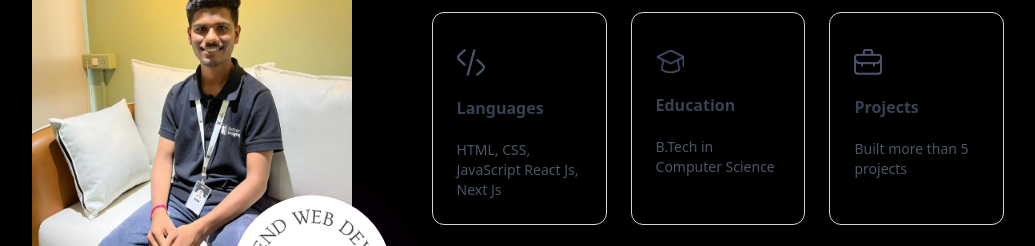
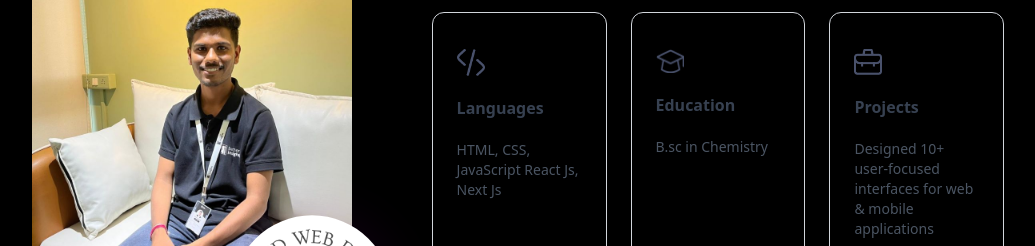
Before and after one commit to rameshkirtane2001-netizen/UIUX-Portfolio, a website: page index.html in a window 1280 px wide. Shown: the part 1160-1406 px from the top of the page, without its empty margins (122-1157 px from the left). Drawn offline with nearby package versions, Linux system fonts and the light colour scheme; a web font is replaced by a local one.

Commit message:
Update index.html

```diff
--- a/index.html
+++ b/index.html
@@ -127,14 +127,15 @@
                         <img src="./assets/edu-icon.png" alt="" class="w-7 mt-3 dark:hidden"><img
                             src="./assets/edu-icon-dark.png" alt="" class="w-7 mt-3 hidden dark:block">
                         <h3 class="my-4 font-semibold text-gray-700 dark:text-white">Education</h3>
-                        <p class="text-gray-600 text-sm dark:text-white/80">B.Tech in Computer Science</p>
+                        <p class="text-gray-600 text-sm dark:text-white/80">B.sc in Chemistry</p>
                     </li>
                     <li
                         class="border border-gray-300 dark:border-white/30 rounded-xl p-6 cursor-pointer hover:bg-lightHover hover:-translate-y-1 duration-500 hover:shadow-black dark:hover:shadow-white/80 dark:hover:bg-darkHover/50">
                         <img src="./assets/project-icon.png" alt="" class="w-7 mt-3 dark:hidden"><img
                             src="./assets/project-icon-dark.png" alt="" class="w-7 mt-3 hidden dark:block">
                         <h3 class="my-4 font-semibold text-gray-700 dark:text-white">Projects</h3>
-                        <p class="text-gray-600 text-sm dark:text-white/80">Built more than 5 projects</p>
+                        <p class="text-gray-600 text-sm dark:text-white/80">Designed 10+ user-focused interfaces
+for web & mobile applications</p>
                     </li>
                 </ul>
                 <h4 class="my-6 text-gray-700 font-Ovo dark:text-white/80">Tools i use</h4>
```
